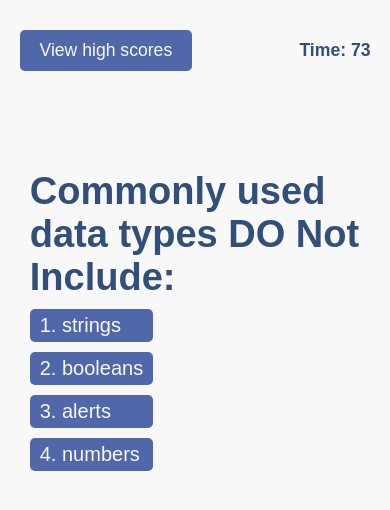
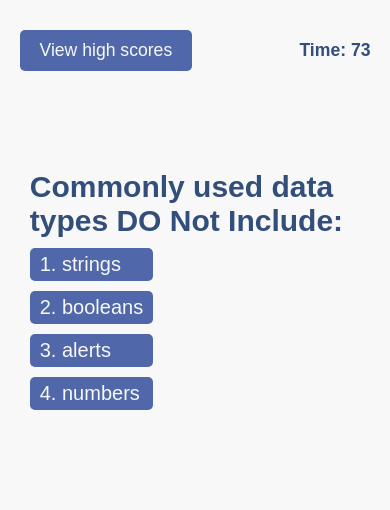
Before and after one commit to jimenezraul/web-apis-timed-quiz, a plain HTML site: page index.html in a window 390 px wide. Both pictures are taken after a click on the button "Start Quiz". Drawn offline with Linux system fonts and the light colour scheme.

Commit message:
resize h1 on mobile quizbox section

```diff
--- a/assets/css/style.css
+++ b/assets/css/style.css
@@ -224,6 +224,10 @@ header a:hover, .buttons button:hover, .initials-box button:hover, .buttons a:ho
         width: 95%;
     }
 
+    .quiz-box h1 {
+        font-size: 30px;
+    }
+
     .question h2 {
         font-size: 28px;
     }
```
